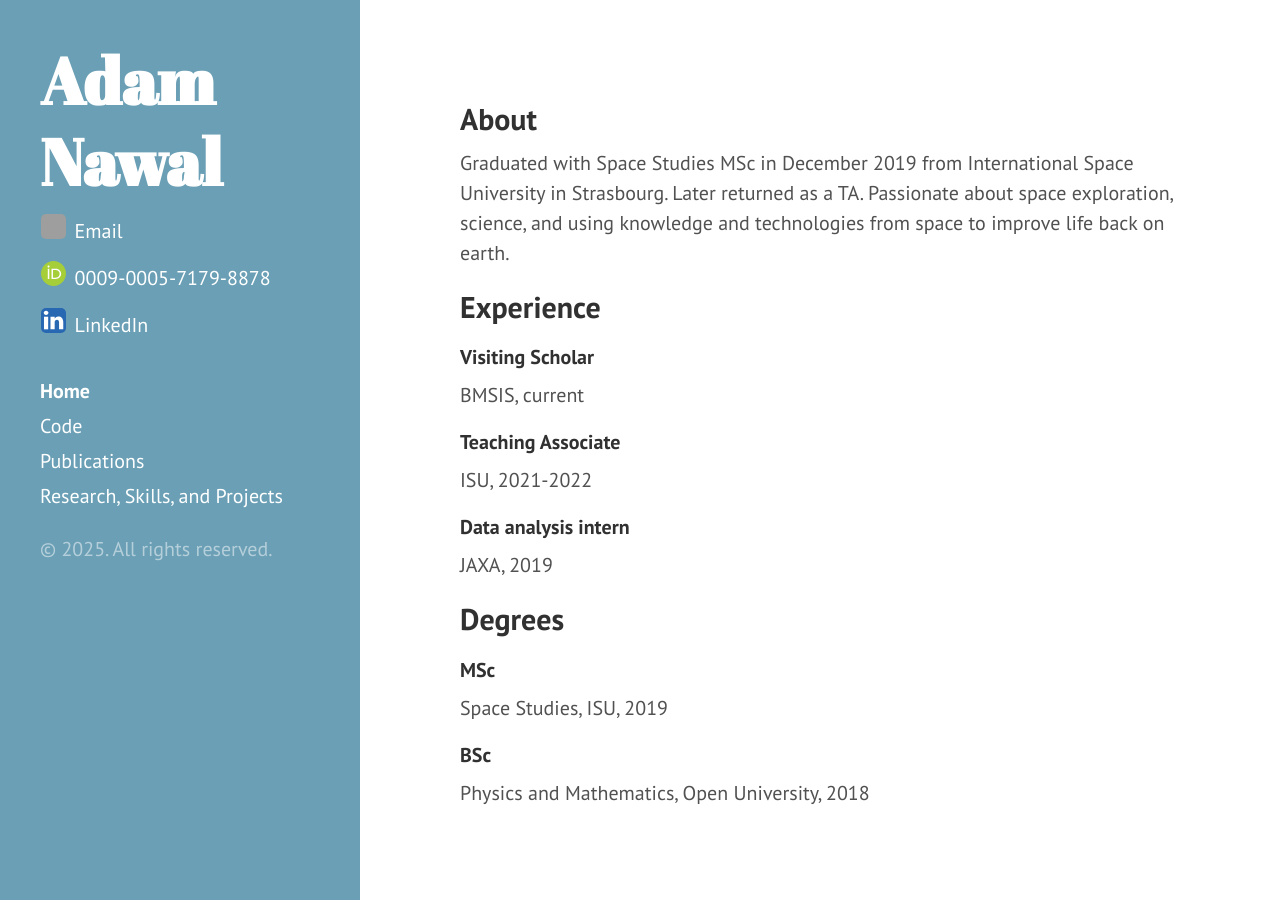
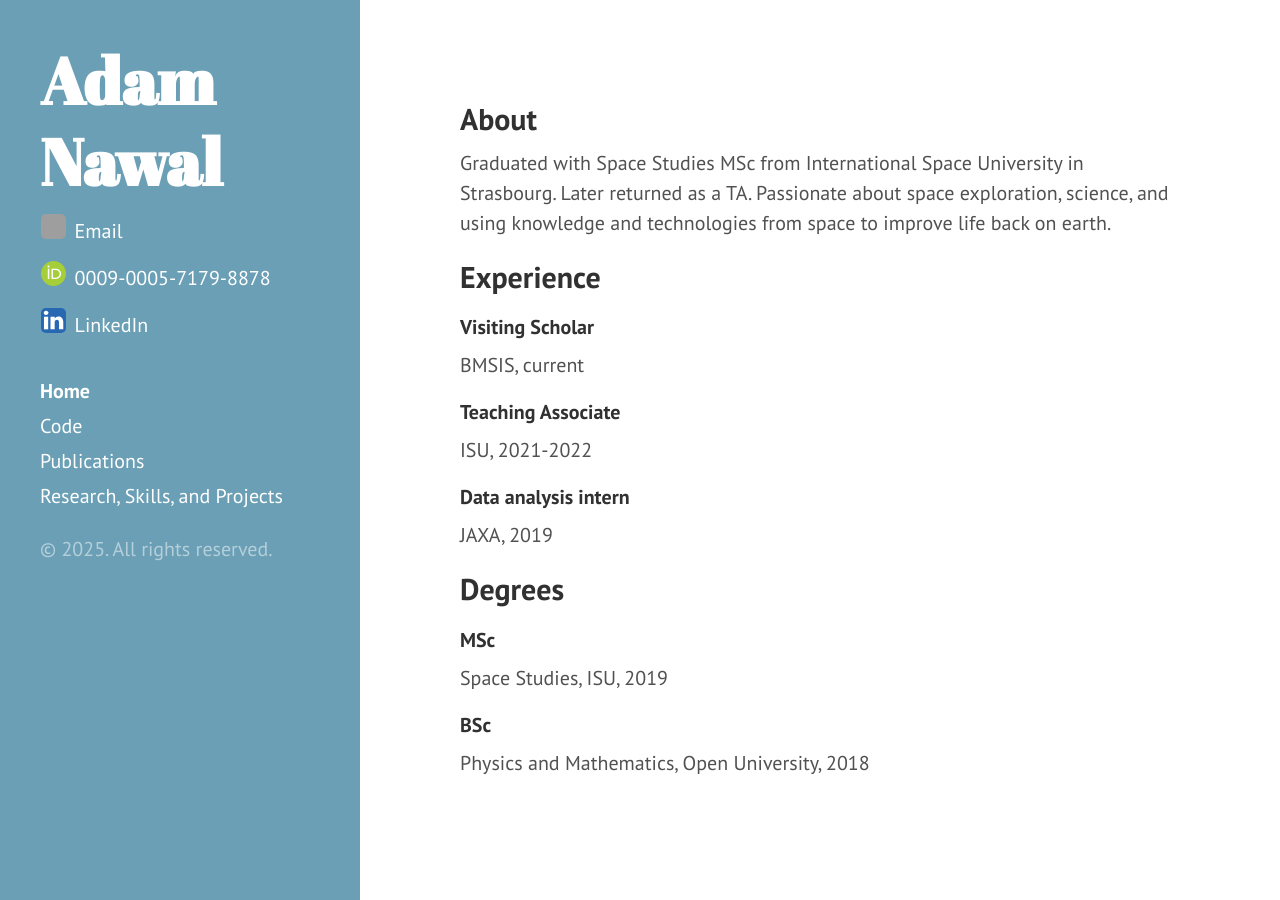
Before and after one commit to ConstantUncle/ConstantUncle.github.io, a Jekyll site: the page built from index.html, in a window 1280 px wide. Built offline with Jekyll 4.4.1, drawn with Linux system fonts in a browser that asks for light colours; grey boxes are pictures that could not be loaded.

Commit message:
Update index.html

```diff
--- a/index.html
+++ b/index.html
@@ -5,7 +5,7 @@
 
 <h2>About</h2>
 
-Graduated with Space Studies MSc in December 2019 from International Space University in Strasbourg. Later returned as a TA. Passionate about space exploration, science, and using knowledge and technologies from space to improve life back on earth.
+Graduated with Space Studies MSc from International Space University in Strasbourg. Later returned as a TA. Passionate about space exploration, science, and using knowledge and technologies from space to improve life back on earth.
 
 <h2>Experience</h2>
 
```
